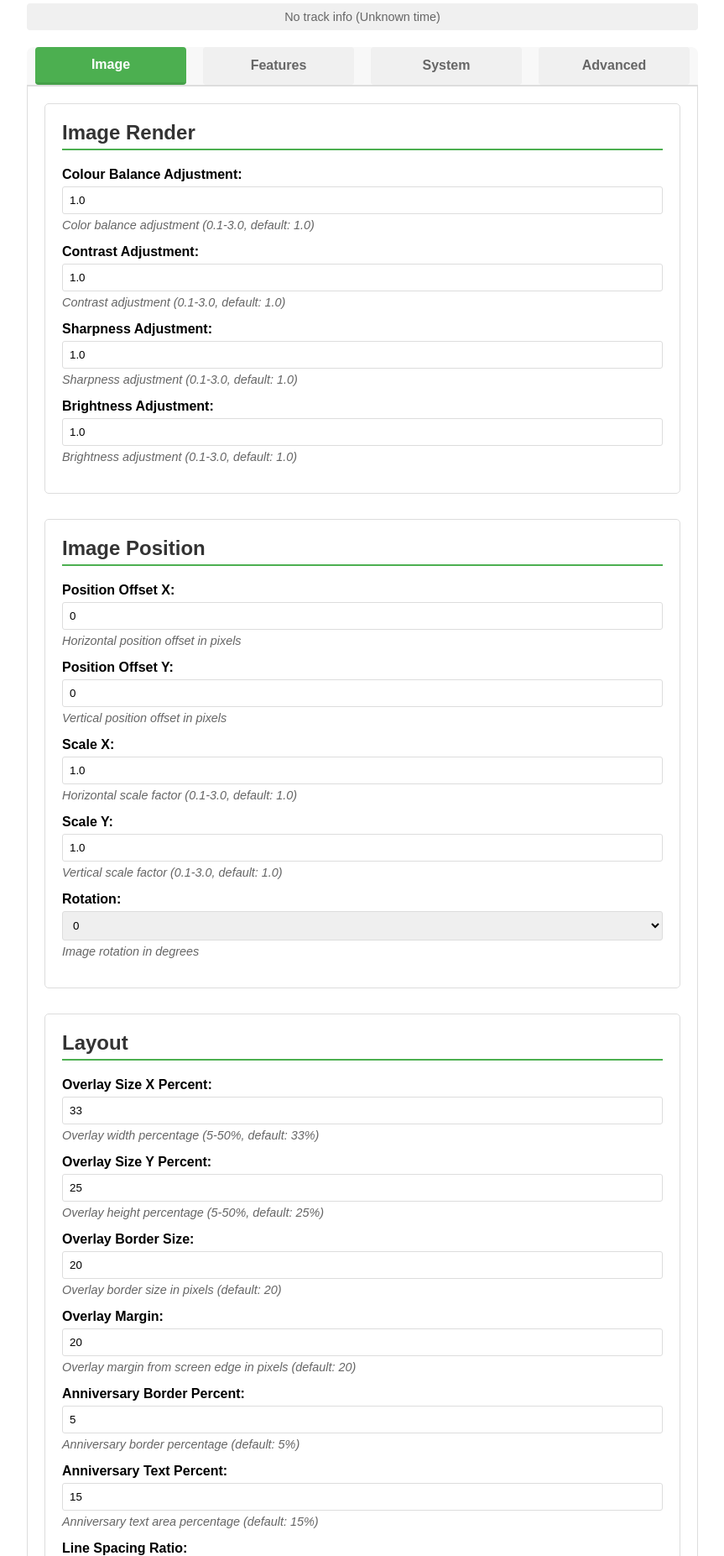
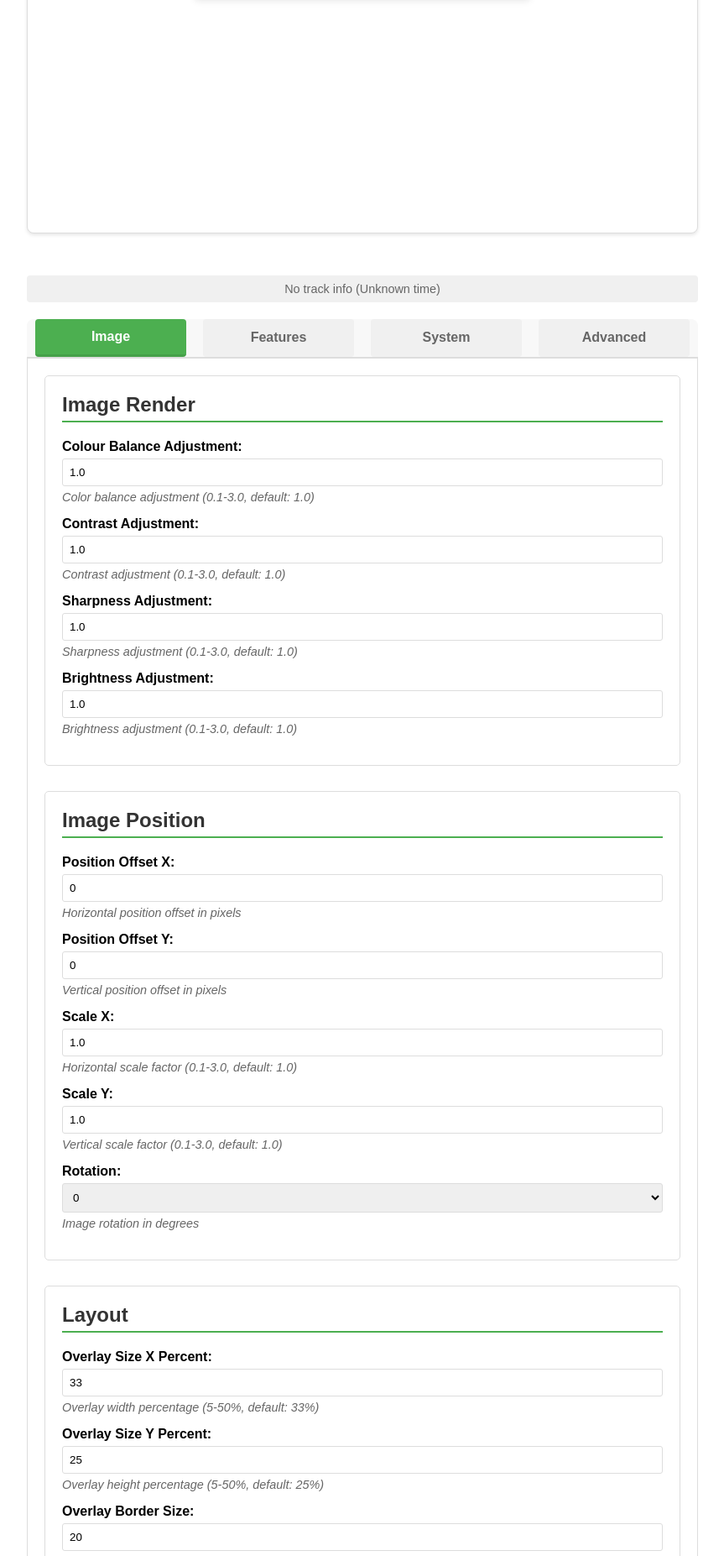
Before and after one commit to richardtkemp/roon-album-art-display, a Flask app: page / in a window 1280 px wide. Shown: the part 550-2403 px from the top of the page at 84% size, without its empty margins (208-1071 px from the left). Run offline with Flask 3, Linux system fonts and the light colour scheme; data that the repository does not hold is empty; some libraries are stand-ins or nearby versions.

Commit message:
Actually working

```diff
--- a/roon_display/web/app.py
+++ b/roon_display/web/app.py
@@ -245,6 +245,7 @@
         refresh_interval_seconds = config_handler.config_manager.get_web_auto_refresh_seconds()
         debounce_ms = config_handler.config_manager.get_preview_debounce_ms()
         auto_revert_seconds = config_handler.config_manager.get_preview_auto_revert_seconds()
+        web_image_max_width = config_handler.config_manager.get_web_image_max_width()
 
         return render_template(
             "config_form.html",
@@ -255,6 +256,7 @@
             web_refresh_interval=refresh_interval_seconds * 1000,  # Convert to milliseconds
             preview_debounce_ms=debounce_ms,
             preview_auto_revert_ms=auto_revert_seconds * 1000,  # Convert to milliseconds
+            web_image_max_width=web_image_max_width,
         )
 
     @app.route("/thumbnail/<anniversary_name>/<filename>")
--- a/roon_display/web/static/css/styles.css
+++ b/roon_display/web/static/css/styles.css
@@ -211,26 +211,39 @@
     gap: 10px;
 }
 
+.display-positioning-container {
+    position: relative;
+    height: var(--display-height, 600px);
+    margin: 50px 0;
+}
+
 .display-container {
-    position: relative;
+    position: absolute;
+    top: 0;
+    left: 0;
+    width: 100%;
+    height: 100%;
     text-align: center;
     background: #ffffff;
     border: 1px solid #ddd;
     border-radius: 8px;
     padding: 20px;
-    margin-bottom: 15px;
     box-shadow: 0 2px 4px rgba(0,0,0,0.1);
     box-sizing: border-box;
+    transform-origin: top right;
+    transition: none;
 }
 
 #current-display-image {
     max-width: 100%;
-    max-height: 100%;
+    max-height: calc(100% - 40px); /* Account for container padding */
     width: auto;
     height: auto;
     border-radius: 4px;
     box-shadow: 0 2px 8px rgba(0,0,0,0.1);
     object-fit: contain;
+    display: block;
+    margin: 0 auto;
 }
 
 .display-overlay {
@@ -243,9 +256,17 @@
     border-radius: 12px;
     font-size: 0.8em;
     font-weight: bold;
+    z-index: 15;
 }
 
 .display-overlay.hidden { display: none; }
+
+.display-container.fixed {
+    position: fixed;
+    top: 0;
+    width: var(--display-width, 600px);
+    height: var(--display-height, 600px);
+}
 
 .display-info {
     font-size: 0.9em;
--- a/roon_display/web/static/js/preview.js
+++ b/roon_display/web/static/js/preview.js
@@ -173,6 +173,18 @@
                 const section = getFormSection(e.target);
                 const fieldName = e.target.name || '';
 
+                // Handle web_image_max_width changes for layout updates
+                if (fieldName === 'IMAGE_QUALITY.web_image_max_width') {
+                    const newWidth = parseInt(e.target.value) || 600;
+                    document.documentElement.style.setProperty('--display-width', `${newWidth}px`);
+                    document.documentElement.style.setProperty('--display-height', `${newWidth}px`);
+
+                    // Update scroll effect dimensions
+                    if (window.scrollShrinkEffect) {
+                        window.scrollShrinkEffect.updateDimensions(newWidth, newWidth);
+                    }
+                }
+
                 if (shouldTriggerPreview(section, fieldName)) {
                     // Add visual feedback
                     if (!previewMode) {
@@ -202,7 +214,126 @@
 }
 
 function setupStickyImageShrinking() {
-    // Functionality removed
+    class ScrollShrinkEffect {
+        constructor(containerSelector) {
+            this.container = document.querySelector(containerSelector);
+            this.positioningContainer = this.container.parentElement;
+            this.originalWidth = parseInt(getComputedStyle(document.documentElement).getPropertyValue('--display-width')) || 600;
+            this.originalHeight = parseInt(getComputedStyle(document.documentElement).getPropertyValue('--display-height')) || 600;
+            this.minScale = 0.4; // 40% of original size
+
+            this.isFixed = false;
+            this.shrinkStartY = 0;
+            this.shrinkEndY = 0;
+            this.containerRightEdge = 0;
+
+            this.init();
+        }
+
+        init() {
+            // Calculate scroll positions
+            this.calculateScrollPositions();
+
+            // Set initial position
+            this.updateContainerPosition();
+
+            // Bind scroll event with throttling
+            this.boundScrollHandler = this.throttle(this.handleScroll.bind(this), 16);
+            window.addEventListener('scroll', this.boundScrollHandler);
+            window.addEventListener('resize', this.handleResize.bind(this));
+        }
+
+        calculateScrollPositions() {
+            const positioningRect = this.positioningContainer.getBoundingClientRect();
+            const positioningTop = positioningRect.top + window.pageYOffset;
+
+            // Calculate where the container's right edge is on the page
+            this.containerRightEdge = positioningRect.right;
+
+            // When positioning container top hits viewport top
+            this.shrinkStartY = positioningTop;
+
+            // Calculate how much scroll distance we need to shrink to minimum
+            const maxShrinkDistance = this.originalHeight * (1 - this.minScale);
+            this.shrinkEndY = this.shrinkStartY + maxShrinkDistance;
+        }
+
+        handleScroll() {
+            this.updateContainerPosition();
+        }
+
+        handleResize() {
+            this.calculateScrollPositions();
+            this.updateContainerPosition();
+        }
+
+        updateContainerPosition() {
+            const scrollY = window.pageYOffset;
+
+            if (scrollY < this.shrinkStartY) {
+                // Before shrinking starts - normal position
+                this.container.classList.remove('fixed');
+                this.container.style.transform = 'scale(1)';
+                this.container.style.right = 'auto';
+                this.container.style.left = '0';
+                this.isFixed = false;
+            } else if (scrollY >= this.shrinkStartY && scrollY <= this.shrinkEndY) {
+                // During shrinking phase
+                if (!this.isFixed) {
+                    this.container.classList.add('fixed');
+                    // Position container so its right edge stays in the same place
+                    const rightDistance = window.innerWidth - this.containerRightEdge;
+                    this.container.style.right = `${rightDistance}px`;
+                    this.container.style.left = 'auto';
+                    this.isFixed = true;
+                }
+
+                const progress = (scrollY - this.shrinkStartY) / (this.shrinkEndY - this.shrinkStartY);
+                const scale = 1 - (progress * (1 - this.minScale));
+                this.container.style.transform = `scale(${scale})`;
+            } else {
+                // After shrinking is complete - stay at minimum size
+                this.container.classList.add('fixed');
+                if (!this.isFixed) {
+                    const rightDistance = window.innerWidth - this.containerRightEdge;
+                    this.container.style.right = `${rightDistance}px`;
+                    this.container.style.left = 'auto';
+                }
+                this.container.style.transform = `scale(${this.minScale})`;
+                this.isFixed = true;
+            }
+        }
+
+        updateDimensions(width, height) {
+            this.originalWidth = width;
+            this.originalHeight = height;
+            // Update CSS custom properties
+            document.documentElement.style.setProperty('--display-height', `${height}px`);
+            this.calculateScrollPositions();
+            this.updateContainerPosition();
+        }
+
+        throttle(func, limit) {
+            let inThrottle;
+            return function() {
+                const args = arguments;
+                const context = this;
+                if (!inThrottle) {
+                    func.apply(context, args);
+                    inThrottle = true;
+                    setTimeout(() => inThrottle = false, limit);
+                }
+            }
+        }
+
+        destroy() {
+            window.removeEventListener('scroll', this.boundScrollHandler);
+            window.removeEventListener('resize', this.handleResize);
+        }
+    }
+
+    // Initialize the effect
+    window.scrollShrinkEffect = new ScrollShrinkEffect('.display-container');
 }
 
 function initializePreview(config) {
--- a/roon_display/web/templates/config_form.html
+++ b/roon_display/web/templates/config_form.html
@@ -9,10 +9,12 @@
             <span id="display-connection-status" class="status-indicator">●</span>
         </div>
     </div>
-    <div class="display-container">
-        <img id="current-display-image" src="/current-display-image" alt="Current Display">
-        <div id="display-overlay" class="display-overlay hidden">
-            <span class="overlay-text">PREVIEW</span>
+    <div class="display-positioning-container">
+        <div class="display-container">
+            <img id="current-display-image" src="/current-display-image" alt="Current Display">
+            <div id="display-overlay" class="display-overlay hidden">
+                <span class="overlay-text">PREVIEW</span>
+            </div>
         </div>
     </div>
     <div class="display-info">
@@ -83,6 +85,11 @@
         // Set anniversary counter from server
         setAnniversaryCounter({{ anniversary_count }});
 
+        // Set up CSS custom properties for dynamic layout
+        const webImageMaxWidth = {{ web_image_max_width }};
+        document.documentElement.style.setProperty('--display-width', `${webImageMaxWidth}px`);
+        document.documentElement.style.setProperty('--display-height', `${webImageMaxWidth}px`); // Assume square
+
         // Initialize preview functionality
         initializePreview({
             debounceMs: {{ preview_debounce_ms }},
```
